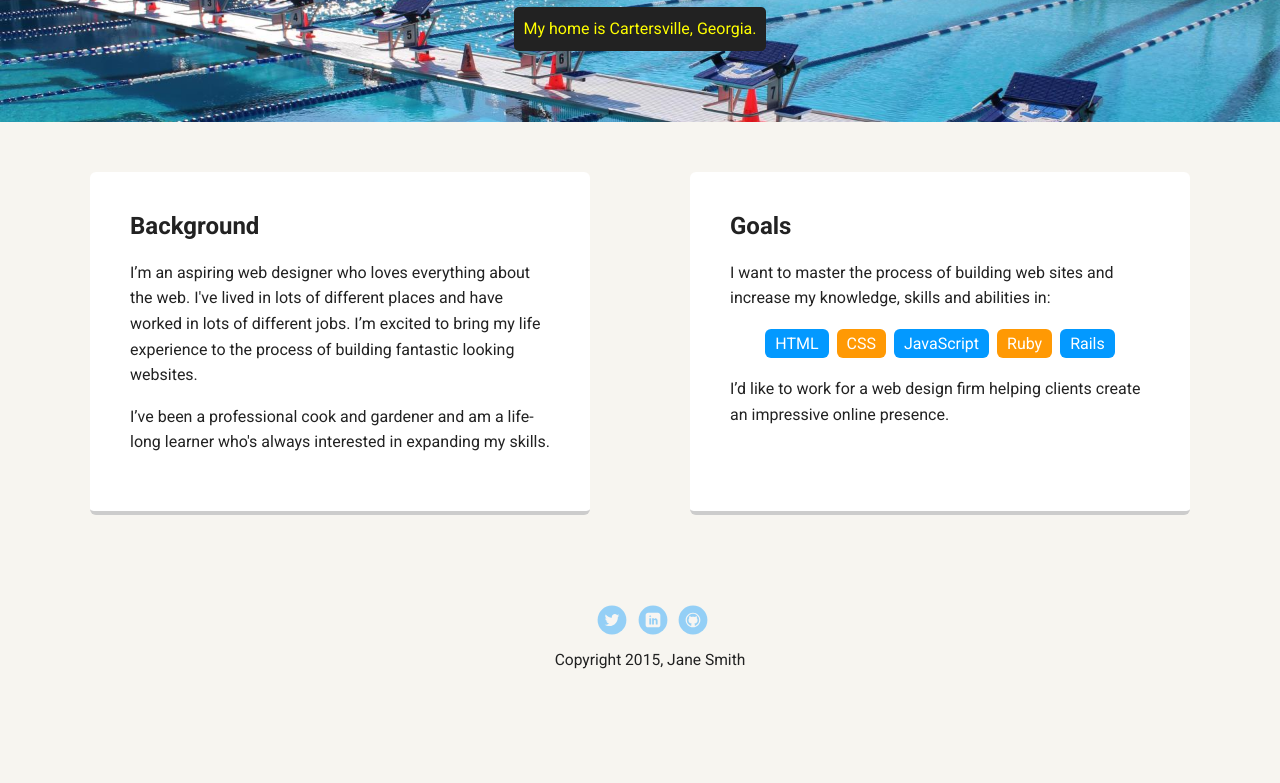
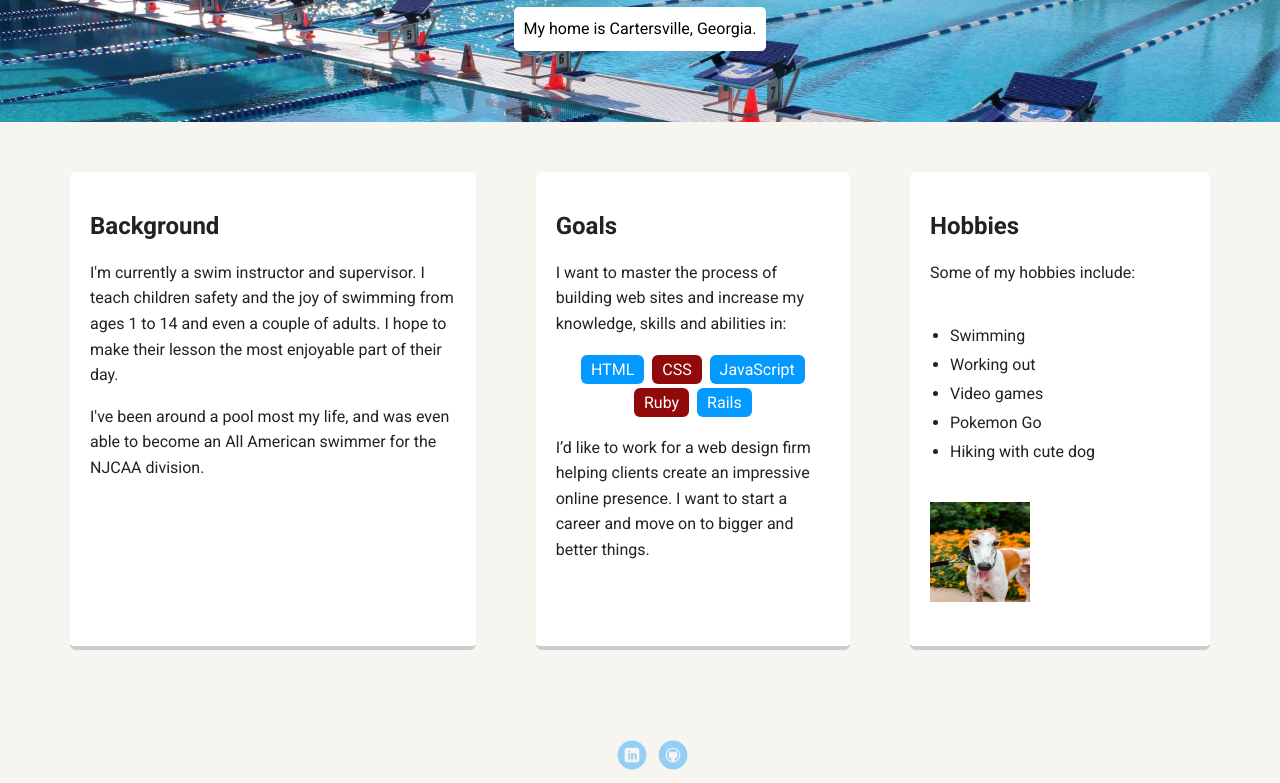
Before and after one commit to DylanVillh/techdegree-project-1, a plain HTML site: page index.html in a window 1280 px wide. Shown: the part 348-1131 px from the top of the page. Drawn offline with Linux system fonts and the light colour scheme; a web font is replaced by a local one.

Commit message:
Added new column, changed profile picture

```diff
--- a/index.html
+++ b/index.html
@@ -17,7 +17,7 @@
     </div>
 
     <header>
-      <img src="images/profile-pic.jpg" alt="Picture of Dylan Villhuaer with coworkers" class="profile-image">
+      <img src="images/profile-pic.jpg" alt="Picture of a guy swimming" class="profile-image">
       <h1 class="tag name">Hello, I’m Dylan.</h1>
       <p class="tag location">My home is Cartersville, Georgia.</p>
     </header>
@@ -25,8 +25,8 @@
     <main class="flex">
       <div class="card">
         <h2>Background</h2>
-        <p>I’m an aspiring web designer who loves everything about the web. I've lived in lots of different places and have worked in lots of different jobs. I’m excited to bring my life experience to the process of building fantastic looking websites.</p>
-        <p>I’ve been a professional cook and gardener and am a life-long learner who's always interested in expanding my skills.</p>
+        <p>I'm currently a swim instructor and supervisor. I teach children safety and the joy of swimming from ages 1 to 14 and even a couple of adults. I hope to make their lesson the most enjoyable part of their day.</p>
+        <p>I've been around a pool most my life, and was even able to become an All American swimmer for the NJCAA division.</p>
       </div>
 
       <div class="card">
@@ -39,17 +39,29 @@
           <li>Ruby</li>
           <li>Rails</li>
         </ul>
-        <p>I’d like to work for a web design firm helping clients create an impressive online presence.</p>
+        <p>I’d like to work for a web design firm helping clients create an impressive online presence. I want to start a career and move on to bigger and better things.</p>
+      </div>
+
+      <div class="card">
+        <h2>Hobbies</h2>
+        <p>Some of my hobbies include:</p>
+        <ul class="hobbies">
+          <li>Swimming</li>
+          <li>Working out</li>
+          <li>Video games</li>
+          <li>Pokemon Go</li>
+          <li>Hiking with cute dog</li>
+        </ul>
+        <img src="images/paul-the-dog.jpg" alt="A Picture of the dog Paul" class="hobby-picture">
       </div>
 
     </main>
     <footer>
       <ul>
-        <li><a href="#" class="social twitter">Twitter</a></li>
-        <li><a href="#" class="social linkedin">LinkedIn</a></li>
-        <li><a href="#" class="social github">Github</a></li>
+        <li><a href="https://www.linkedin.com/in/dylan-villhauer-3693aa1ba/" class="social linkedin">LinkedIn</a></li>
+        <li><a href="https://github.com/DylanVillh" class="social github">Github</a></li>
       </ul>
-      <p class="copyright">Copyright 2015, Jane Smith</p>
+      <p class="copyright">Copyright 2020, Dylan Villhauer</p>
     </footer>
   </body>
   </html>
--- a/styles.css
+++ b/styles.css
@@ -67,14 +67,14 @@ header {
 }
 header .profile-image {
   margin-top: 50px;
-  width: 150px;
+  width: 300px;
   height: 150px;
   border-radius: 50%;
-  border: 3px solid white;
+  border: 3px solid rgb(0, 0, 0);
   transition: all .5s;
 }
 header .profile-image:hover {
-  transform: scale(1.2) rotate(5deg);
+  transform: scale(1.3) rotate(360deg);
 }
 .tag {
   background-color: #efefef;
@@ -85,13 +85,14 @@ header .profile-image:hover {
   margin: 10px auto;
 }
 .location {
-  background-color: #222;
-  color: yellow;
+  background-color: white;
+  color: black;
 }
 .card {
   margin: 30px;
-  padding: 20px 40px 40px;
+  padding: 20px 20px 40px;
   max-width: 500px;
+  min-width: 300px;
   text-align: left;
   background: #fff;
   border-bottom: 4px solid #ccc;
@@ -110,7 +111,7 @@ ul.skills {
 .skills li {
   border-radius: 6px;
   display: inline-block;
-  background: #ff9904;
+  background: #910a0a;
   color: white;
   padding: 5px 10px;
   margin: 2px;
@@ -118,6 +119,20 @@ ul.skills {
 
 .skills li:nth-child(odd) {
   background: #0399ff;
+}
+
+ul.hobbies {
+  padding: 20px;
+}
+
+.hobbies li {
+  padding: 5px 0;
+  margin: 0;
+}
+
+.hobby-picture{
+  width: 100px;
+  height: 100px;
 }
 
 footer {
```
Also changed, not shown: images/paul-the-dog.jpg (added), images/profile-pic.jpg.
